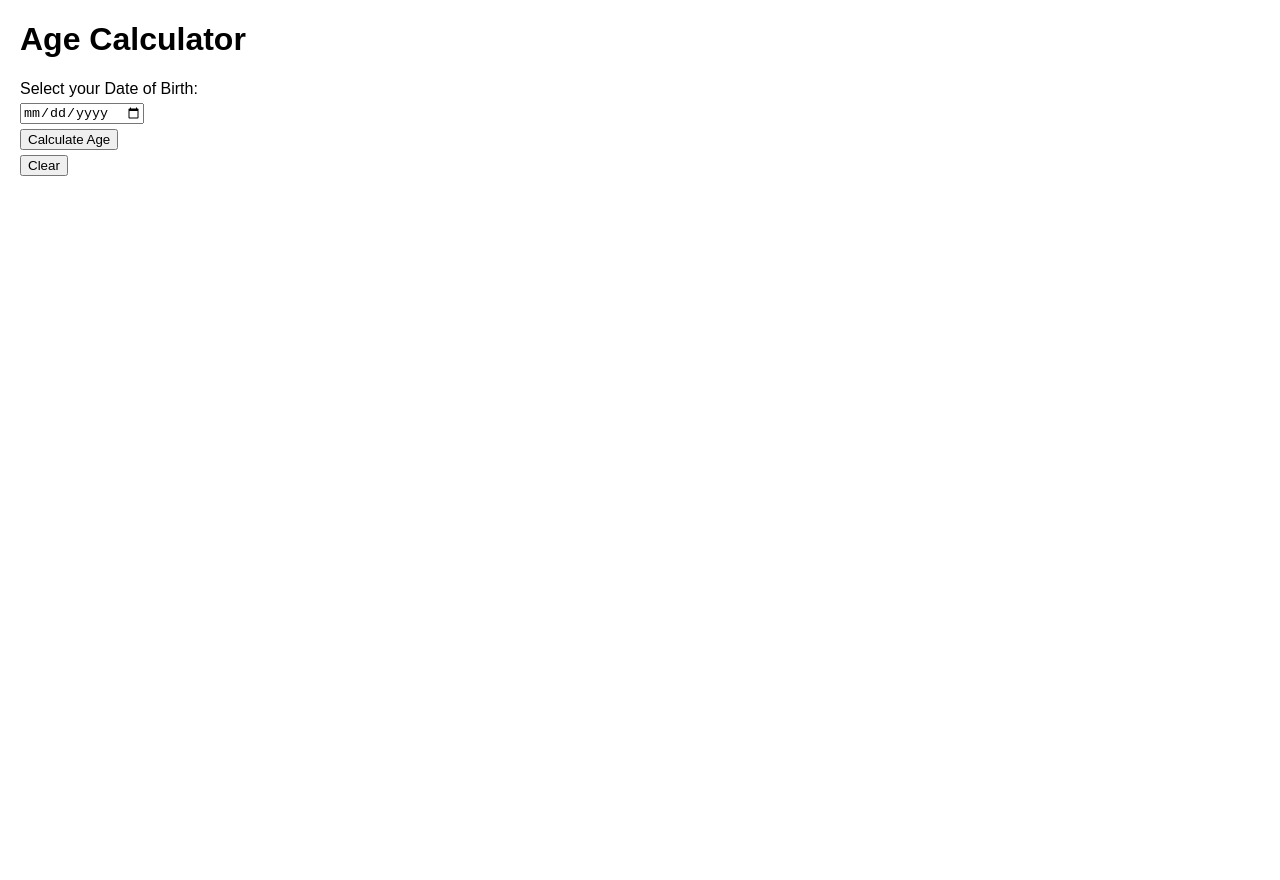
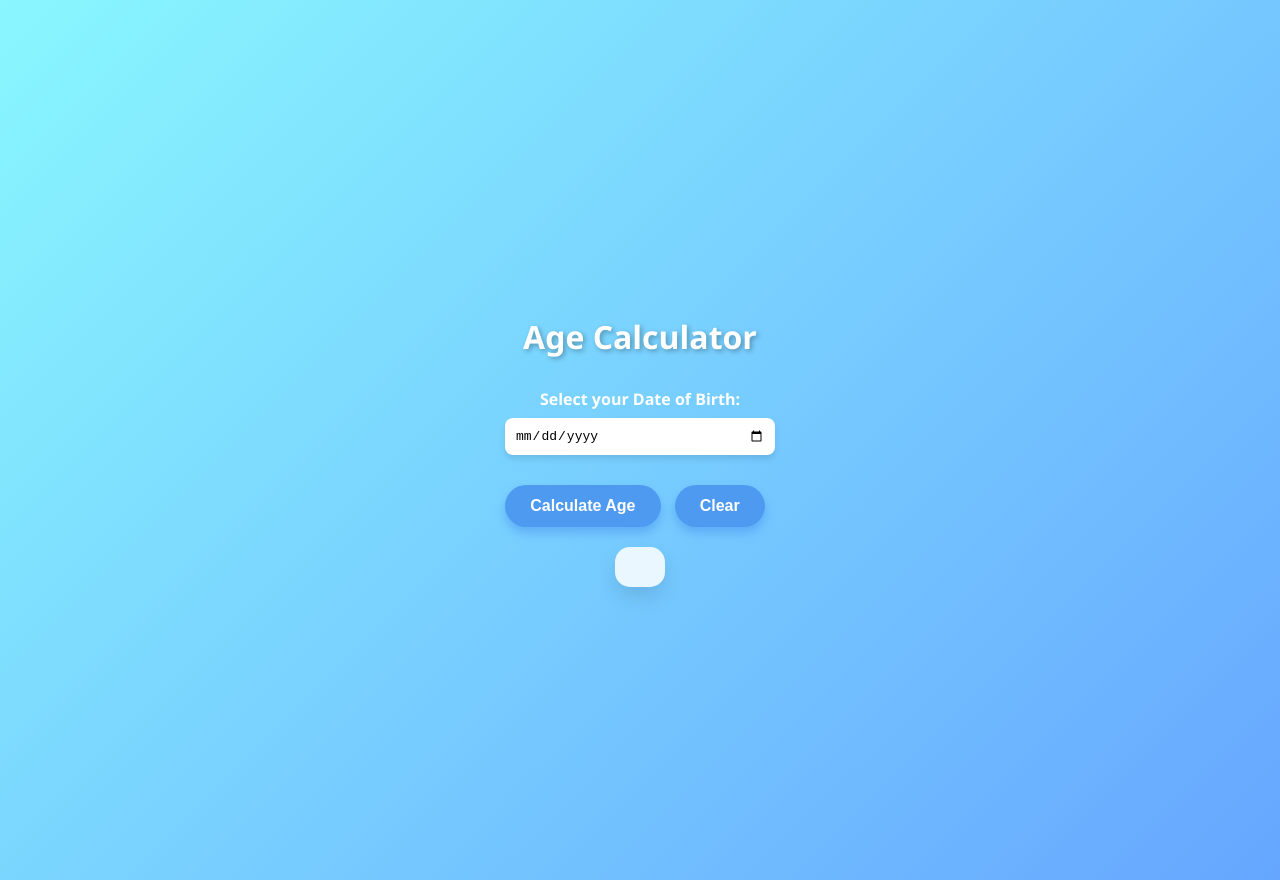
Before and after one commit to Rushi251193/Toolverse-site, a plain HTML site: page tools/age/index.html in a window 1280 px wide. Before the commit the page ends 800 px from the top, so only its background shows below. Drawn offline with Linux system fonts and the light colour scheme.

Commit message:
Update index.html

```diff
--- a/tools/age/index.html
+++ b/tools/age/index.html
@@ -5,18 +5,77 @@
   <meta name="viewport" content="width=device-width, initial-scale=1" />
   <title>Age Calculator</title>
   <style>
+    /* Background gradient */
     body {
-      font-family: Arial, sans-serif;
+      font-family: 'Segoe UI', Tahoma, Geneva, Verdana, sans-serif;
       margin: 20px;
+      background: linear-gradient(135deg, #89f7fe 0%, #66a6ff 100%);
+      color: #222;
+      display: flex;
+      justify-content: center;
+      align-items: center;
+      min-height: 100vh;
+      flex-direction: column;
+      padding: 20px;
     }
-    label, button {
-      margin: 5px 0;
-      display: block;
+
+    h1 {
+      color: #fff;
+      text-shadow: 2px 2px 5px rgba(0,0,0,0.3);
+      margin-bottom: 30px;
     }
+
+    label {
+      font-weight: 600;
+      margin-bottom: 8px;
+      color: #fff;
+    }
+
+    input[type="date"] {
+      padding: 10px;
+      border-radius: 8px;
+      border: none;
+      outline: none;
+      font-size: 1em;
+      width: 250px;
+      margin-bottom: 20px;
+      box-shadow: 0 4px 6px rgba(0,0,0,0.1);
+    }
+
+    button {
+      background-color: #4e9af1;
+      color: white;
+      border: none;
+      padding: 12px 25px;
+      border-radius: 25px;
+      font-size: 1em;
+      font-weight: bold;
+      margin: 10px 10px 20px 0;
+      cursor: pointer;
+      box-shadow: 0 6px 10px rgba(78,154,241,0.6);
+      transition: background-color 0.3s ease, box-shadow 0.3s ease;
+    }
+
+    button:hover {
+      background-color: #3578e5;
+      box-shadow: 0 8px 15px rgba(53,120,229,0.8);
+    }
+
     #ageResult {
-      margin-top: 15px;
-      font-size: 1.1em;
+      background-color: rgba(255, 255, 255, 0.85);
+      padding: 20px 25px;
+      border-radius: 15px;
+      box-shadow: 0 10px 20px rgba(0,0,0,0.1);
+      font-size: 1.2em;
       color: #333;
+      max-width: 350px;
+      text-align: center;
+      user-select: none;
+    }
+
+    #liveTime {
+      font-weight: 700;
+      color: #2a63bf;
     }
   </style>
 </head>
@@ -26,8 +85,10 @@
   <label for="dob">Select your Date of Birth:</label>
   <input type="date" id="dob" />
 
-  <button onclick="calculateAge()">Calculate Age</button>
-  <button onclick="clearAge()">Clear</button>
+  <div>
+    <button onclick="calculateAge()">Calculate Age</button>
+    <button onclick="clearAge()">Clear</button>
+  </div>
 
   <div id="ageResult"></div>
 
@@ -67,7 +128,7 @@
       }
 
       resultDiv.innerHTML = `
-        You are ${years} year(s), ${months} month(s), and ${days} day(s) old.<br><br>
+        You are <strong>${years}</strong> year(s), <strong>${months}</strong> month(s), and <strong>${days}</strong> day(s) old.<br><br>
         <strong>Total time passed since birth (live updating):</strong><br>
         <span id="liveTime"></span>
       `;
```
